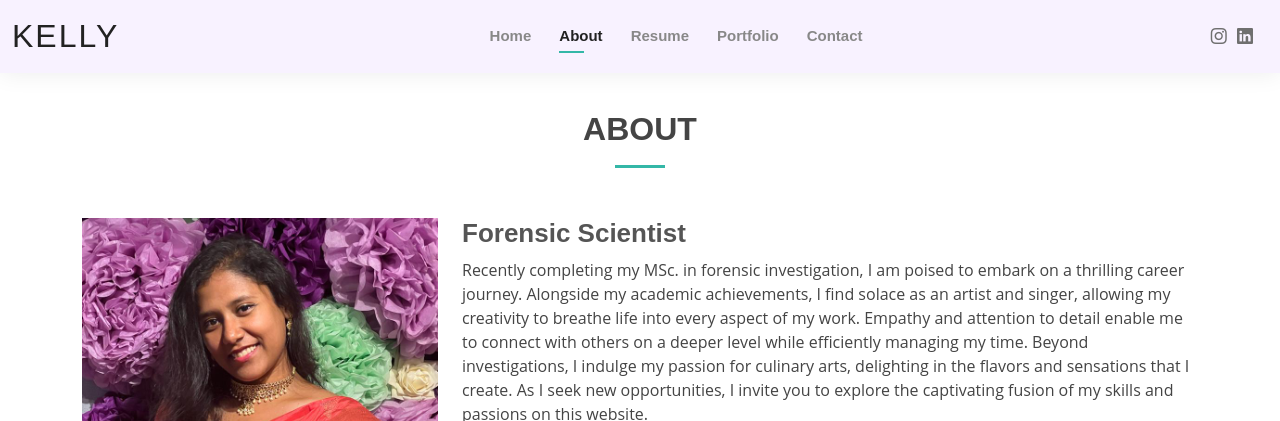
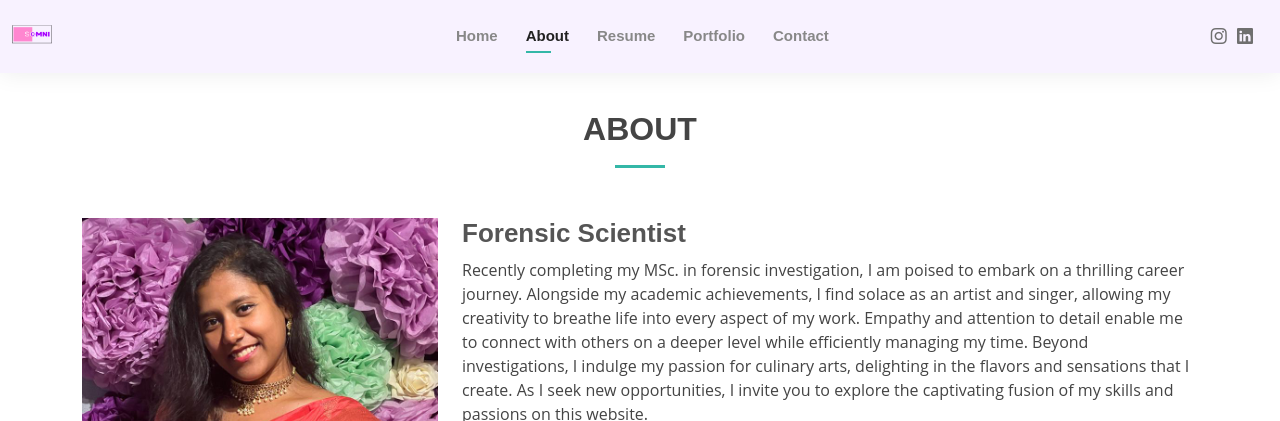
Before and after one commit to Somnita/Somnita.github.io, a plain HTML site: page main_pages/about.html in a window 1280 px wide. Shown: the top 421 px of the page. Drawn offline with Linux system fonts and the light colour scheme; a web font is replaced by a local one.

Commit message:
Updated Logo

```diff
--- a/main_pages/about.html
+++ b/main_pages/about.html
@@ -42,9 +42,9 @@
   <header id="header" class="fixed-top">
     <div class="container-fluid d-flex justify-content-between align-items-center">
 
-      <h1 class="logo me-auto me-lg-0"><a href="index.html">Kelly</a></h1>
+      <!-- <h1 class="logo me-auto me-lg-0"><a href="index.html">Kelly</a></h1> -->
       <!-- Uncomment below if you prefer to use an image logo -->
-      <!-- <a href="index.html" class="logo"><img src="assets/img/logo.png" alt="" class="img-fluid"></a>-->
+      <a href="index.html" class="logo"><img src="../assets/img/SoOmni.png" alt="" class="img-fluid"></a>
 
       <nav id="navbar" class="navbar order-last order-lg-0">
         <ul>
```
Also changed, not shown: assets/img/SoOmni.png (added), 2 other files.
